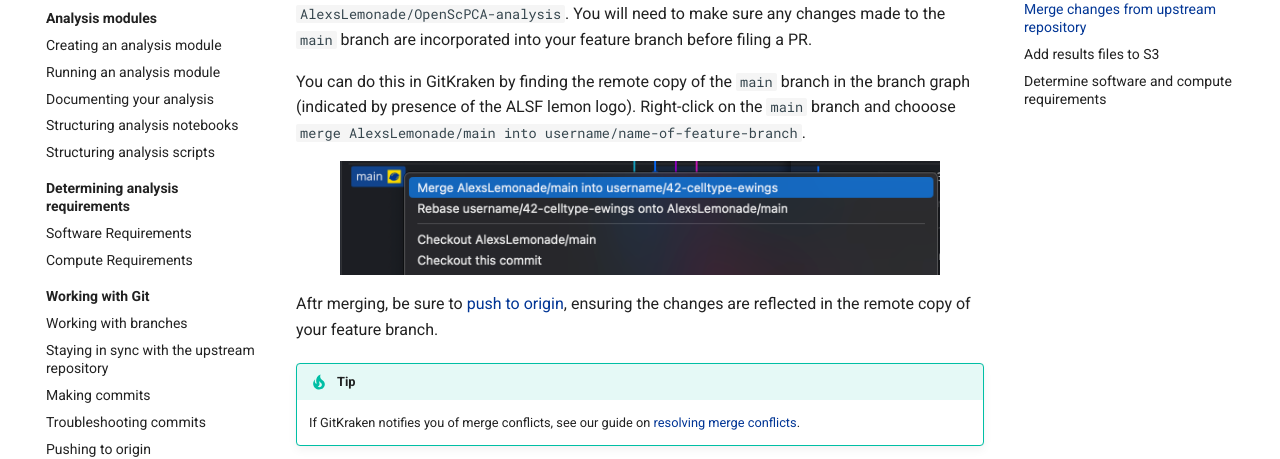
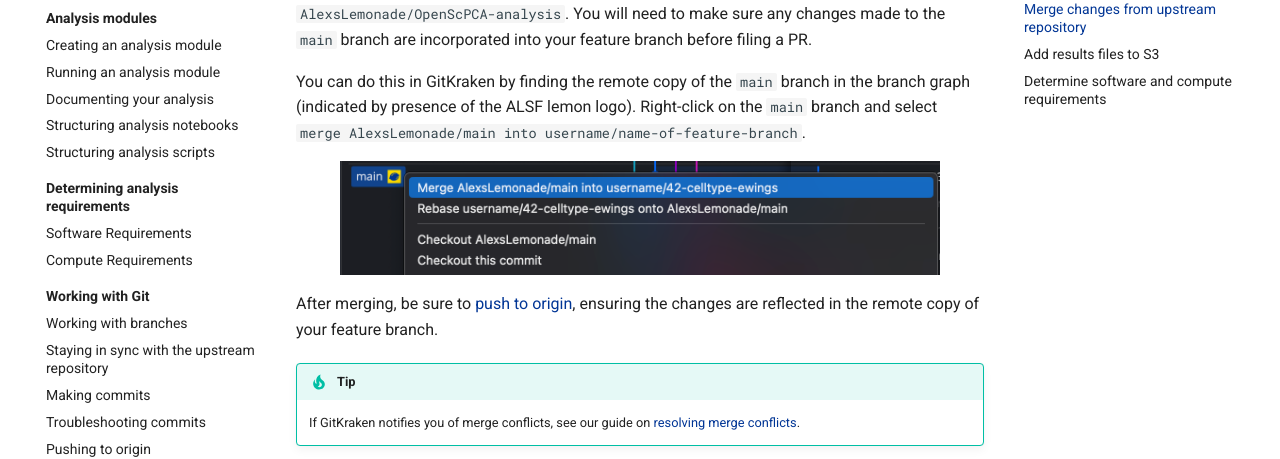
Before and after one commit to AlexsLemonade/OpenScPCA-analysis, an MkDocs documentation site: the page built from docs/contributing-to-analyses/creating-pull-requests/before-file-pr.md, in a window 1280 px wide and 900 px high, scrolled down 407 px. Shown: the part 163-622 px from the top of the window. Built offline with MkDocs 1.6.1 and Material for MkDocs 9.7.7, drawn with Linux system fonts in a browser that asks for light colours.

Commit message:
spell properly

```diff
--- a/docs/contributing-to-analyses/creating-pull-requests/before-file-pr.md
+++ b/docs/contributing-to-analyses/creating-pull-requests/before-file-pr.md
@@ -12,13 +12,13 @@
 You will need to make sure any changes made to the `main` branch are incorporated into your feature branch before filing a PR.
 
 You can do this in GitKraken by finding the remote copy of the `main` branch in the branch graph (indicated by presence of the ALSF lemon logo).
-Right-click on the `main` branch and chooose `merge AlexsLemonade/main into username/name-of-feature-branch`.
+Right-click on the `main` branch and select `merge AlexsLemonade/main into username/name-of-feature-branch`.
 
 <figure markdown="span">
     ![Merge main](../../img/before-file-1.png){width="600"}
 </figure>
 
-Aftr merging, be sure to [push to origin](../working-with-git/push-to-origin.md), ensuring the changes are reflected in the remote copy of your feature branch.
+After merging, be sure to [push to origin](../working-with-git/push-to-origin.md), ensuring the changes are reflected in the remote copy of your feature branch.
 
 !!! tip
 
```
